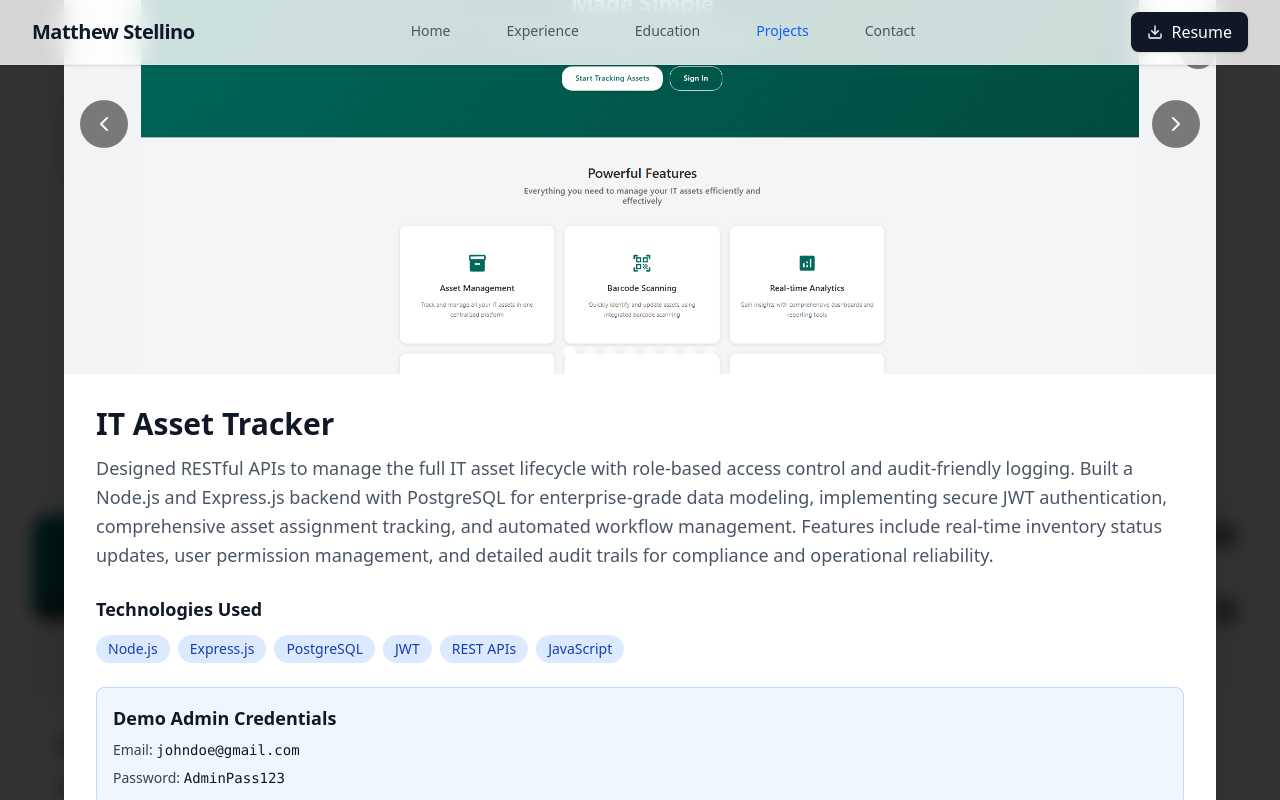
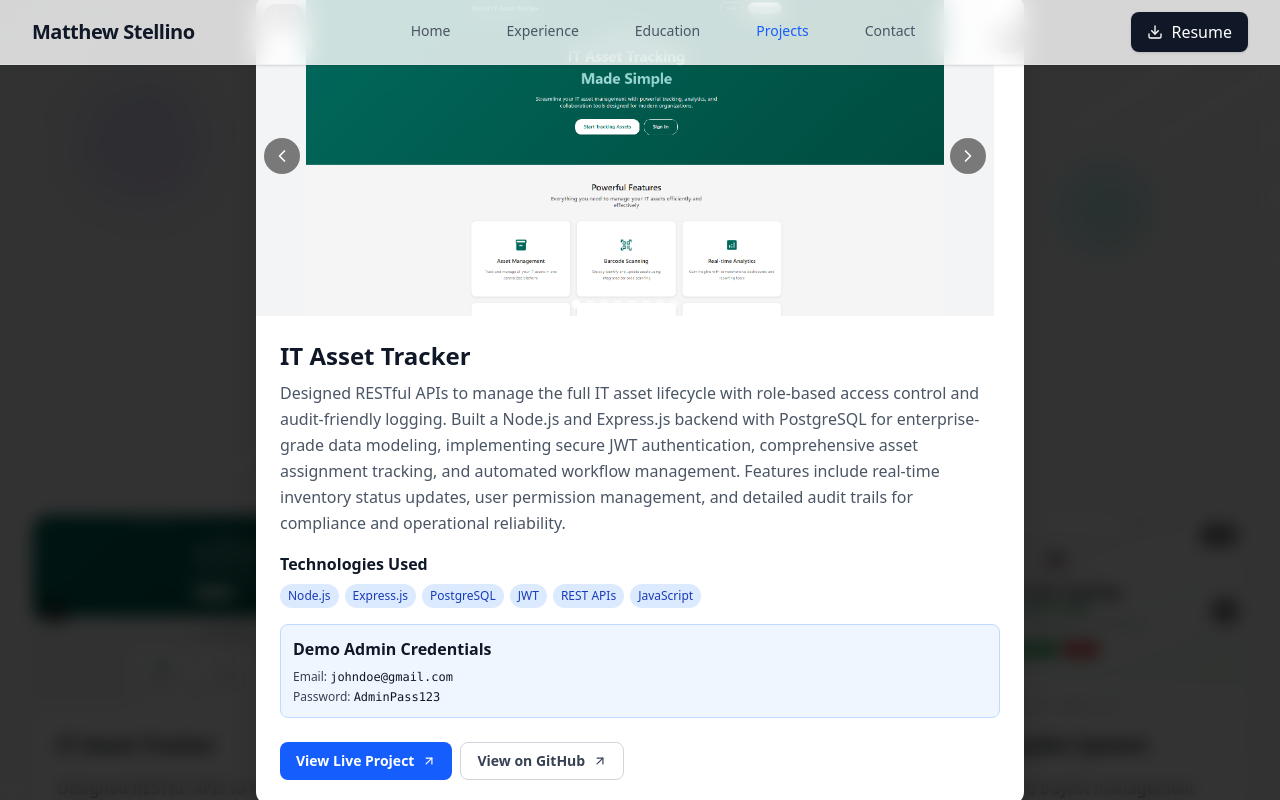
Before and after one commit to MattStellino/My-Portfolio, a Next.js app: page /projects in a window 1280 px wide. Both pictures are taken after a click on the element 224 px from the left and 725 px from the top of the page. Shown: the top 800 px of the page. Built offline with nearby package versions, Linux system fonts and the light colour scheme.

Commit message:
Reduce modal size by 50% and improve spacing - Change max width from max-w-6xl to max-w-3xl - Reduce image height from h-96/h-[500px] to h-64/h-80 - Reduce all padding, font sizes, and spacing proportionally - Smaller buttons and icons throughout modal

```diff
--- a/src/components/ProjectModal.tsx
+++ b/src/components/ProjectModal.tsx
@@ -94,20 +94,20 @@ export default function ProjectModal({ project, isOpen, onClose }: Props) {
             animate={{ scale: 1, opacity: 1 }}
             exit={{ scale: 0.9, opacity: 0 }}
             transition={{ type: "spring", damping: 25, stiffness: 300 }}
-            className="relative w-full max-w-6xl my-8 bg-white rounded-2xl shadow-2xl"
+            className="relative w-full max-w-3xl my-8 bg-white rounded-xl shadow-2xl"
             onClick={(e) => e.stopPropagation()}
           >
             {/* Close button - fixed position */}
             <button
               onClick={onClose}
-              className="sticky top-4 right-4 float-right z-20 p-2 bg-black/50 hover:bg-black/70 text-white rounded-full transition-colors"
+              className="sticky top-2 right-2 float-right z-20 p-1.5 bg-black/50 hover:bg-black/70 text-white rounded-full transition-colors"
               aria-label="Close modal"
             >
-              <X size={20} />
+              <X size={18} />
             </button>
 
             {/* Image carousel section */}
-            <div className="relative h-96 md:h-[500px] bg-gray-100">
+            <div className="relative h-64 md:h-80 bg-gray-100 rounded-t-xl overflow-hidden">
               {project.images && project.images.length > 0 ? (
                 <>
                   <Image
@@ -115,7 +115,7 @@ export default function ProjectModal({ project, isOpen, onClose }: Props) {
                     alt={`${project.title} - Image ${currentImageIndex + 1}`}
                     fill
                     className="object-contain pointer-events-none"
-                    sizes="(max-width: 768px) 100vw, (max-width: 1200px) 80vw, 1200px"
+                    sizes="(max-width: 768px) 100vw, 900px"
                   />
 
                   {/* Carousel navigation controls */}
@@ -123,29 +123,29 @@ export default function ProjectModal({ project, isOpen, onClose }: Props) {
                     <>
                       <button
                         onClick={prevImage}
-                        className="absolute left-4 top-1/2 -translate-y-1/2 p-3 bg-black/50 hover:bg-black/70 text-white rounded-full transition-colors z-10"
+                        className="absolute left-2 top-1/2 -translate-y-1/2 p-2 bg-black/50 hover:bg-black/70 text-white rounded-full transition-colors z-10"
                         aria-label="Previous image"
                         type="button"
                       >
-                        <ChevronLeft size={24} />
+                        <ChevronLeft size={20} />
                       </button>
 
                       <button
                         onClick={nextImage}
-                        className="absolute right-4 top-1/2 -translate-y-1/2 p-3 bg-black/50 hover:bg-black/70 text-white rounded-full transition-colors z-10"
+                        className="absolute right-2 top-1/2 -translate-y-1/2 p-2 bg-black/50 hover:bg-black/70 text-white rounded-full transition-colors z-10"
                         aria-label="Next image"
                         type="button"
                       >
-                        <ChevronRight size={24} />
+                        <ChevronRight size={20} />
                       </button>
 
                       {/* Image counter */}
-                      <div className="absolute top-4 left-4 bg-black/50 text-white px-3 py-1 rounded-full text-sm pointer-events-none">
+                      <div className="absolute top-2 left-2 bg-black/50 text-white px-2 py-1 rounded-full text-xs pointer-events-none">
                         {currentImageIndex + 1} / {project.images.length}
                       </div>
 
                       {/* Image dots indicator */}
-                      <div className="absolute bottom-4 left-1/2 -translate-x-1/2 flex gap-2 z-10">
+                      <div className="absolute bottom-2 left-1/2 -translate-x-1/2 flex gap-1.5 z-10">
                         {project.images.map((_, index) => (
                           <button
                             key={index}
@@ -153,7 +153,7 @@ export default function ProjectModal({ project, isOpen, onClose }: Props) {
                               e.stopPropagation();
                               setCurrentImageIndex(index);
                             }}
-                            className={`w-3 h-3 rounded-full transition-all duration-200 ${
+                            className={`w-2 h-2 rounded-full transition-all duration-200 ${
                               index === currentImageIndex
                                 ? 'bg-white'
                                 : 'bg-white/50 hover:bg-white/75'
@@ -174,27 +174,27 @@ export default function ProjectModal({ project, isOpen, onClose }: Props) {
             </div>
 
             {/* Project details section */}
-            <div className="p-6 md:p-8 space-y-6">
+            <div className="p-4 md:p-6 space-y-4">
               {/* Project title and description */}
               <div>
-                  <h2 className="text-2xl md:text-3xl font-bold text-gray-900 mb-3">
+                <h2 className="text-xl md:text-2xl font-bold text-gray-900 mb-2">
                   {project.title}
                 </h2>
-                  <p className="text-gray-600 leading-relaxed text-lg">
+                <p className="text-gray-600 leading-relaxed text-sm md:text-base">
                   {project.description}
                 </p>
               </div>
 
               {/* Technology stack */}
               <div>
-                  <h3 className="text-lg font-semibold text-gray-900 mb-3">
+                <h3 className="text-base font-semibold text-gray-900 mb-2">
                   Technologies Used
                 </h3>
-                  <div className="flex flex-wrap gap-2">
+                <div className="flex flex-wrap gap-1.5">
                   {project.tech.map((tech) => (
                     <span
                       key={tech}
-                        className="px-3 py-1 rounded-full bg-blue-100 text-blue-800 font-medium text-sm"
+                      className="px-2 py-1 rounded-full bg-blue-100 text-blue-800 font-medium text-xs"
                     >
                       {tech}
                     </span>
@@ -204,11 +204,11 @@ export default function ProjectModal({ project, isOpen, onClose }: Props) {
 
               {/* Demo Credentials */}
               {project.demoCredentials && (
-                  <div className="bg-blue-50 border border-blue-200 rounded-lg p-4">
-                    <h3 className="text-lg font-semibold text-gray-900 mb-2">
+                <div className="bg-blue-50 border border-blue-200 rounded-lg p-3">
+                  <h3 className="text-base font-semibold text-gray-900 mb-2">
                     Demo Admin Credentials
                   </h3>
-                    <div className="space-y-2 text-sm">
+                  <div className="space-y-1 text-xs">
                     <div>
                       <span className="font-medium text-gray-700">Email: </span>
                       <span className="text-gray-900 font-mono">{project.demoCredentials.email}</span>
@@ -222,26 +222,26 @@ export default function ProjectModal({ project, isOpen, onClose }: Props) {
               )}
 
               {/* Action buttons */}
-                <div className="flex flex-col sm:flex-row gap-3 pt-4">
+              <div className="flex flex-col sm:flex-row gap-2 pt-2">
                 {project.live && (
                   <Link
                     href={project.live}
                     target="_blank"
                     rel="noopener noreferrer"
-                      className="inline-flex items-center justify-center gap-2 px-6 py-3 bg-blue-600 hover:bg-blue-700 text-white font-semibold rounded-lg transition-colors"
+                    className="inline-flex items-center justify-center gap-2 px-4 py-2 bg-blue-600 hover:bg-blue-700 text-white text-sm font-semibold rounded-lg transition-colors"
                   >
                     View Live Project
-                      <ArrowUpRight size={16} />
+                    <ArrowUpRight size={14} />
                   </Link>
                 )}
                 <Link
                   href={project.github}
                   target="_blank"
                   rel="noopener noreferrer"
-                    className="inline-flex items-center justify-center gap-2 px-6 py-3 border border-gray-300 hover:border-gray-400 text-gray-700 font-semibold rounded-lg transition-colors"
+                  className="inline-flex items-center justify-center gap-2 px-4 py-2 border border-gray-300 hover:border-gray-400 text-gray-700 text-sm font-semibold rounded-lg transition-colors"
                 >
                   View on GitHub
-                    <ArrowUpRight size={16} />
+                  <ArrowUpRight size={14} />
                 </Link>
               </div>
               </div>
```
Lines whose indentation alone changed are shown as unchanged.
